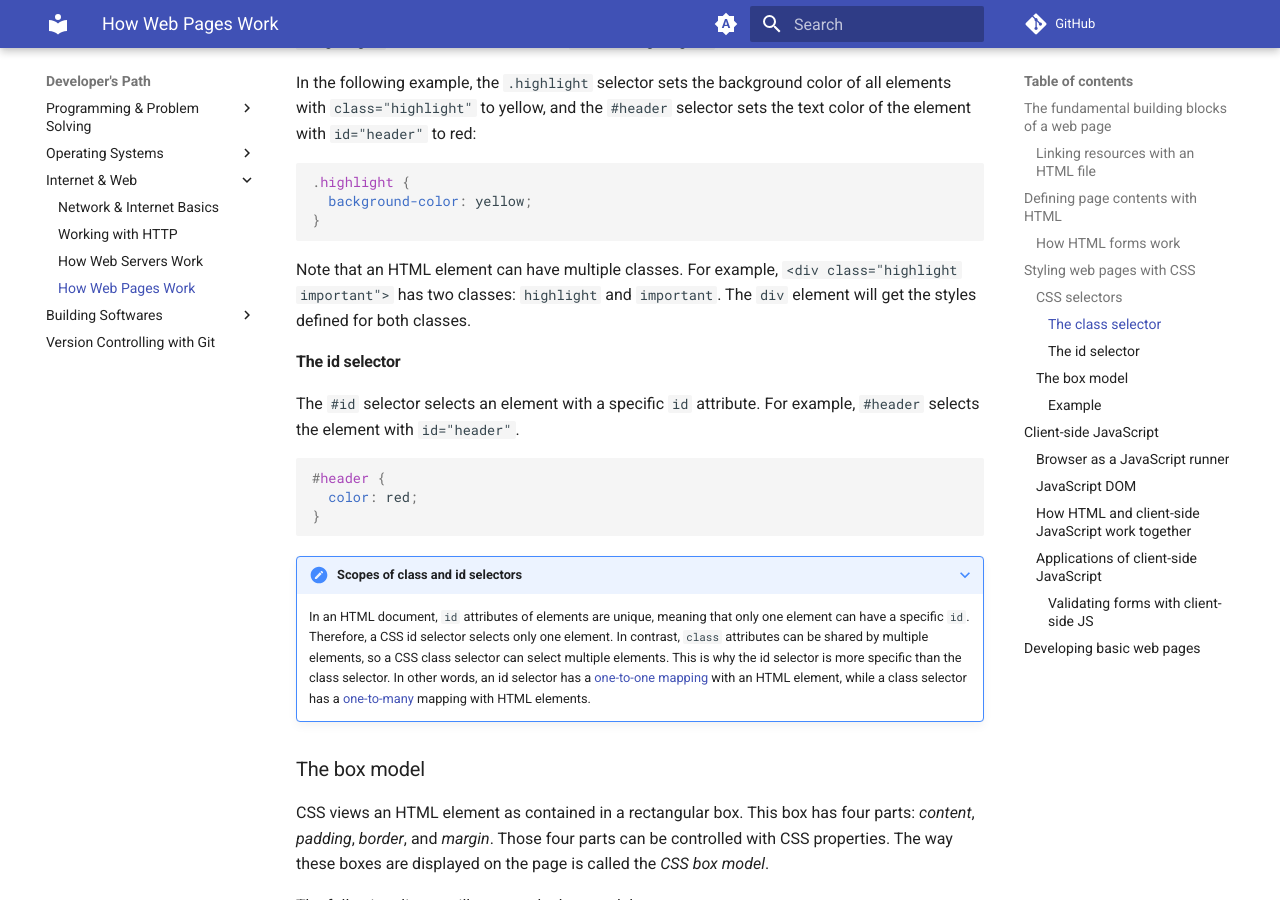
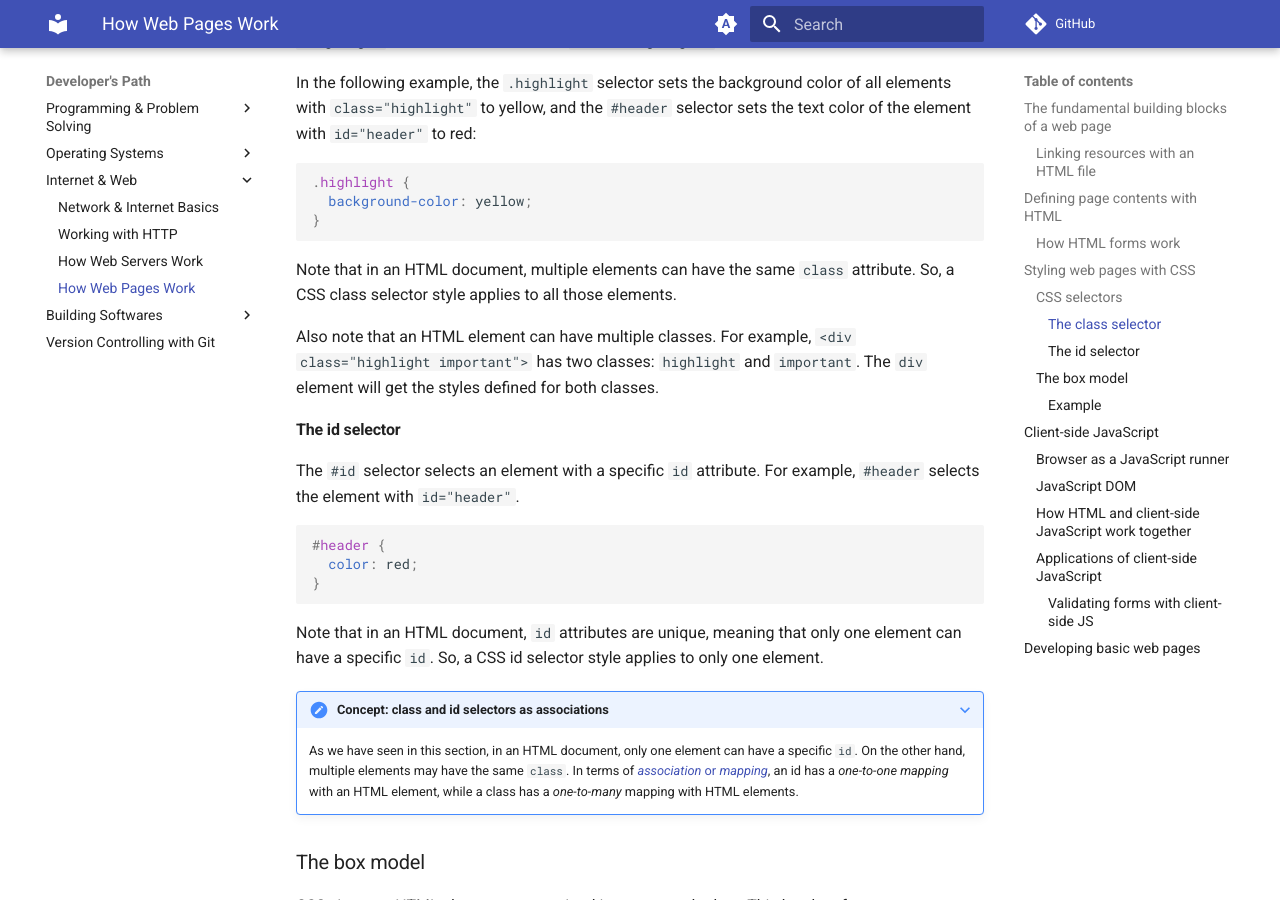
Before and after one commit to gharials/dev-path, an MkDocs documentation site: the page built from docs/internet-web/web-pages.md, in a window 1280 px wide and 900 px high, scrolled down 2973 px. Built offline with MkDocs 1.6.1 and Material for MkDocs 9.7.7, drawn with Linux system fonts in a browser that asks for light colours; comment, search, counter and statistics services are not loaded.

Commit message:
copy edit CSS selectors section.

````diff
--- a/docs/internet-web/web-pages.md
+++ b/docs/internet-web/web-pages.md
@@ -107,7 +107,9 @@ In the following example, the `.highlight` selector sets the background color of
 }
 ```
 
-Note that an HTML element can have multiple classes. For example, `<div class="highlight important">` has two classes: `highlight` and `important`. The `div` element will get the styles defined for both classes.
+Note that in an HTML document, multiple elements can have the same `class` attribute. So, a CSS class selector style applies to all those elements.
+
+Also note that an HTML element can have multiple classes. For example, `<div class="highlight important">` has two classes: `highlight` and `important`. The `div` element will get the styles defined for both classes.
 
 #### The id selector
 
@@ -119,9 +121,11 @@ The `#id` selector selects an element with a specific `id` attribute. For exampl
 }
 ```
 
-???+ note "Scopes of class and id selectors"
+Note that in an HTML document, `id` attributes are unique, meaning that only one element can have a specific `id`. So, a CSS id selector style applies to only one element.
 
-    In an HTML document, `id` attributes of elements are unique, meaning that only one element can have a specific `id`. Therefore, a CSS id selector selects only one element. In contrast, `class` attributes can be shared by multiple elements, so a CSS class selector can select multiple elements. This is why the id selector is more specific than the class selector. In other words, an id selector has a [one-to-one mapping](../programming/mental-models.md#associations-or-maps) with an HTML element, while a class selector has a [one-to-many](../programming/mental-models.md#associations-or-maps) mapping with HTML elements.
+???+ note "Concept: class and id selectors as associations"
+
+    As we have seen in this section, in an HTML document, only one element can have a specific `id`. On the other hand, multiple elements may have the same `class`. In terms of [_association_ or _mapping_](../programming/mental-models.md#associations-or-maps), an id has a _one-to-one mapping_ with an HTML element, while a class has a _one-to-many_ mapping with HTML elements.
 
 ### The box model
 
````
